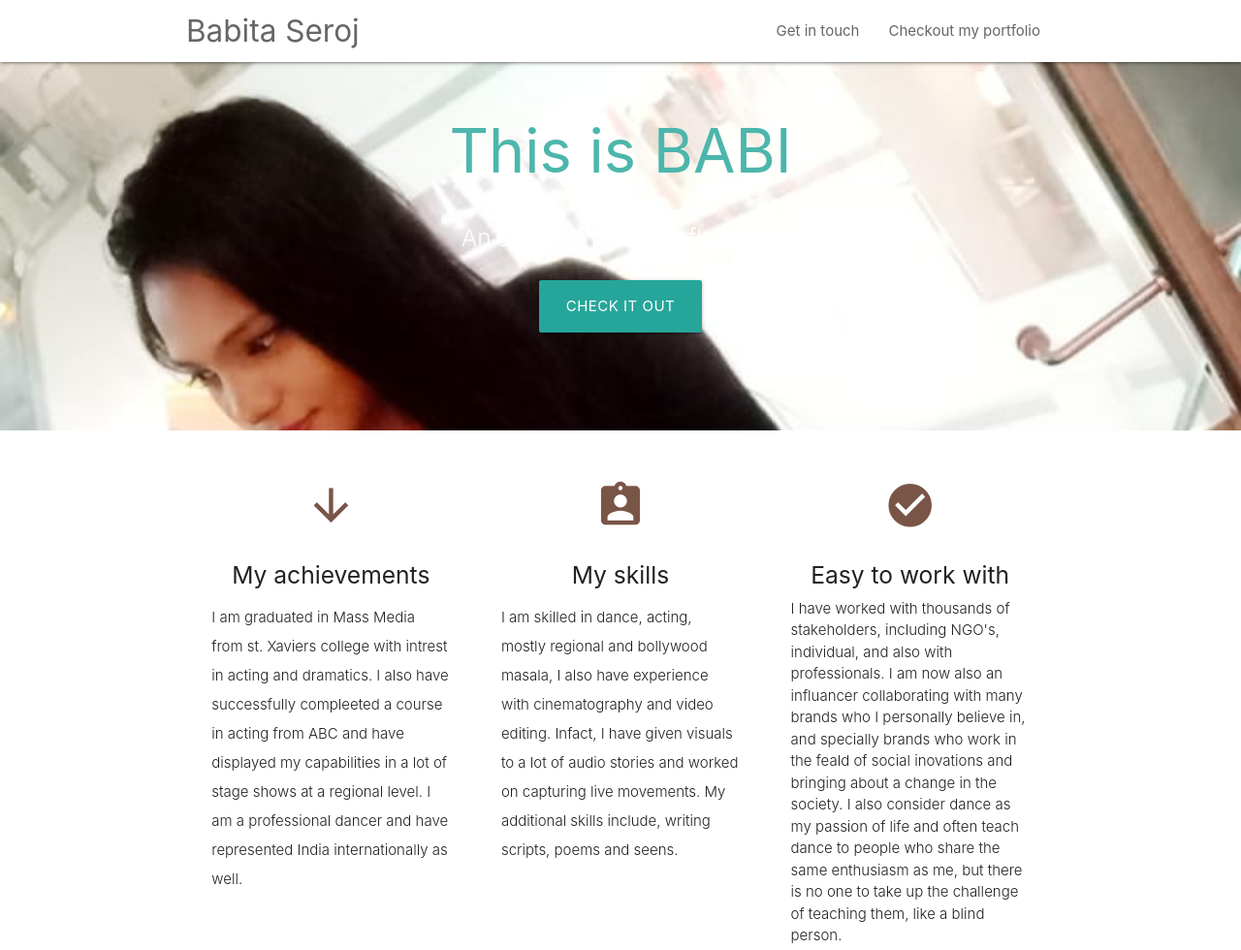
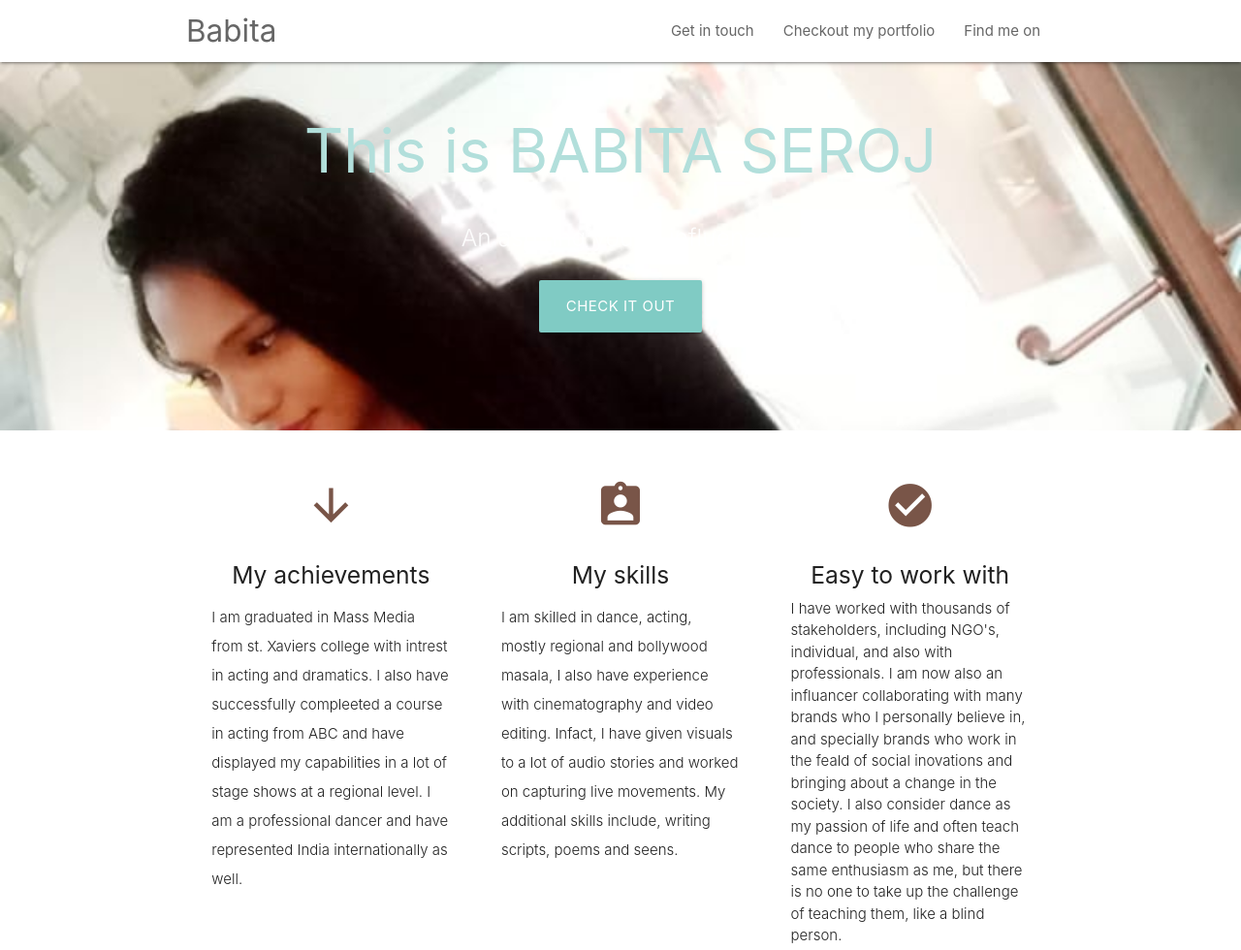
Before and after one commit to ronbesty/Model_profiles, a plain HTML site: page Babita_seroj/index.html in a window 1280 px wide. Shown: the top 980 px of the page at 97% size. Drawn offline with nearby package versions, Linux system fonts and the light colour scheme.

Commit message:
Made few basic design changes

```diff
--- a/Babita_seroj/css/style.css
+++ b/Babita_seroj/css/style.css
@@ -55,3 +55,8 @@ p {
 footer.page-footer {
   margin: 0;
 }
+
+.pimg{
+  background-size: cover;
+  background-attachment: scroll;
+}
--- a/Babita_seroj/index.html
+++ b/Babita_seroj/index.html
@@ -13,14 +13,15 @@
 <body>
   <nav class="white" role="navigation">
     <div class="nav-wrapper container">
-      <a id="logo-container" href="#" class="brand-logo">Babita Seroj</a>
+      <a id="logo-container" href="#" class="brand-logo">Babita</a>
       <ul class="right hide-on-med-and-down">
         <li><a href="#">Get in touch</a></li>
         <li><a href="#">Checkout my portfolio</a></li>
+        <li><a href="#">Find me on</a></li>
       </ul>
 
-      <ul id="nav-mobile" class="sidenav">
-        <li><a href="#">Contact me</a></li>
+      <ul id="nav-mobile" class="sidenav light-blue lighten-1">
+        <li><a href="#">Get in touch</a></li>
         <li><a href="#">Checkout my portfolio</a></li>
         <li><a href="#">Find me on</a></li>
       </ul>
@@ -32,18 +33,18 @@
     <div class="section no-pad-bot">
       <div class="container">
         <br><br>
-        <h1 class="header center teal-text text-lighten-2">This is BABI</h1>
+        <h1 class="header center teal-text text-lighten-4">This is BABITA SEROJ</h1>
         <div class="row center">
           <h5 class="header col s12 light">An aspiring young influencer</h5>
         </div>
         <div class="row center">
-          <a href="http://materializecss.com/getting-started.html" id="download-button" class="btn-large waves-effect waves-light teal lighten-1">Check it out</a>
+          <a href="http://materializecss.com/getting-started.html" id="download-button" class="btn-large waves-effect waves-light teal lighten-3 pulse">Check it out</a>
         </div>
         <br><br>
 
       </div>
     </div>
-    <div class="parallax responsive-img"><img src="images/model_picture.jpeg" alt="Picture of babita"></div>
+    <div class="parallax responsive-img pcimg"><img src="images/model_picture.jpeg" alt="Picture of babita" class="pimg"></div>
   </div>
 
 
```
